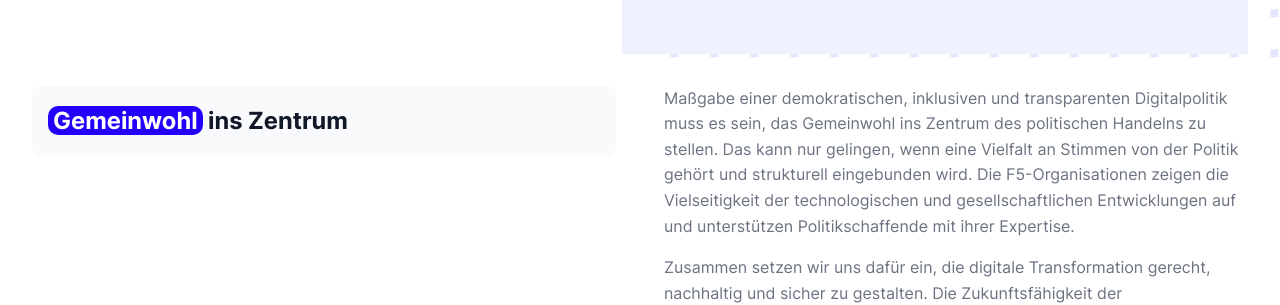
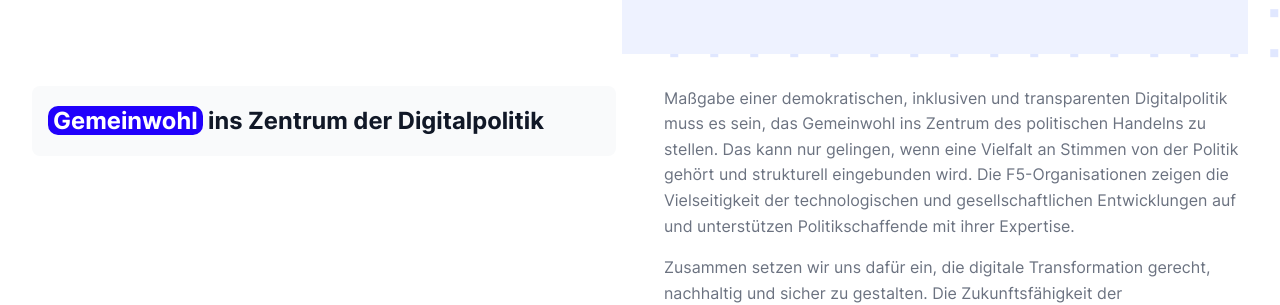
Before and after one commit to okfde/buendnis-f5, a Jekyll site: the page built from index.html, in a window 1280 px wide. Shown: the part 576-881 px from the top of the page. Built offline with Jekyll 4.4.1, drawn with Linux system fonts in a browser that asks for light colours.

Commit message:
Update index.html

```diff
--- a/index.html
+++ b/index.html
@@ -10,7 +10,7 @@ layout: default
                 <div class="row">
                     <div>
                         <div class="card">
-                            <h4><span>Gemeinwohl</span> ins Zentrum</h4>
+                            <h4><span>Gemeinwohl</span> ins Zentrum der Digitalpolitik</h4>
                         </div>
                     </div>
                     <div>
```
